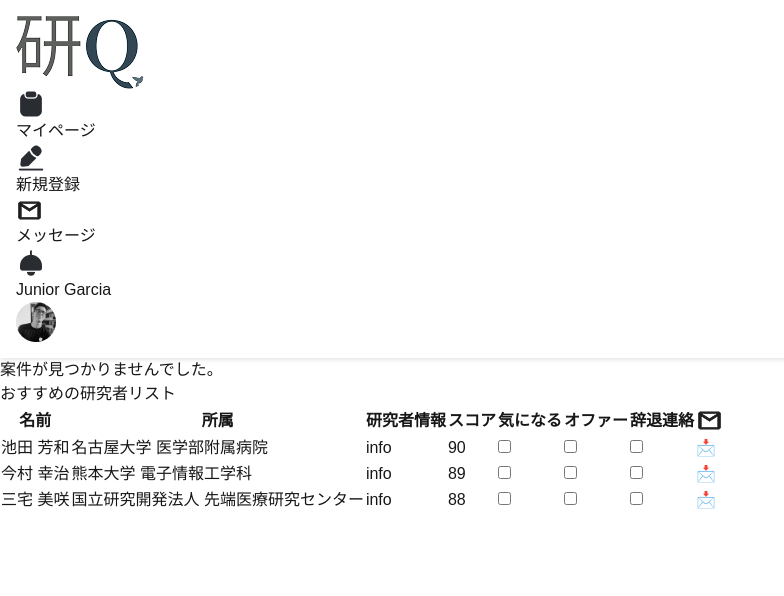
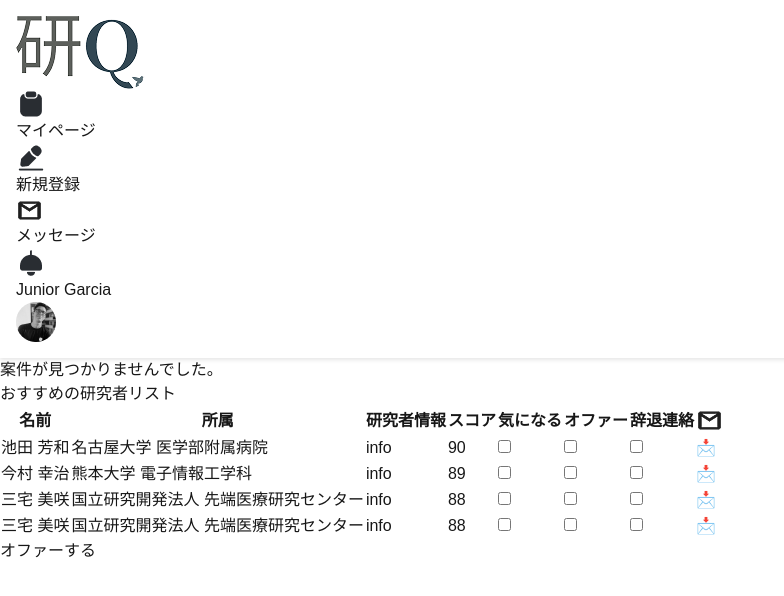
Before and after one commit to enakamizo/kenQ-app-frontend, a Next.js app: page /projects/1 in a window 1280 px wide. Shown: the top 596 px of the page, without its empty margins (0-784 px from the left). Built offline with nearby package versions, Linux system fonts and the light colour scheme.

Commit message:
選択肢とオファーするボタンを追加

```diff
--- a/src/components/MatchedResearchers.tsx
+++ b/src/components/MatchedResearchers.tsx
@@ -1,15 +1,33 @@
 "use client";
 
-import { useEffect, useState } from "react";
+import { useState } from "react";
 
 const dummyResearchers = [
   { id: "101", name: "池田 芳和", affiliation: "名古屋大学 医学部附属病院", score: 90 },
   { id: "102", name: "今村 幸治", affiliation: "熊本大学 電子情報工学科", score: 89 },
   { id: "103", name: "三宅 美咲", affiliation: "国立研究開発法人 先端医療研究センター", score: 88 },
+  { id: "104", name: "三宅 美咲", affiliation: "国立研究開発法人 先端医療研究センター", score: 88 },
 ];
 
 export default function MatchedResearchers({ projectId }: { projectId: string }) {
   const [researchers, setResearchers] = useState(dummyResearchers);
+  const [selectedResearchers, setSelectedResearchers] = useState<string[]>([]);
+  const [showPopup, setShowPopup] = useState(false);
+
+  // ✅ 研究者のオファーチェック変更時の処理
+  const handleCheckboxChange = (researcherId: string) => {
+    setSelectedResearchers((prev) =>
+      prev.includes(researcherId)
+        ? prev.filter((id) => id !== researcherId) // すでにチェックされていたら削除
+        : [...prev, researcherId] // チェックされたら追加
+    );
+  };
+
+  // ✅「オファーする」ボタンの処理
+  const handleOffer = () => {
+    if (selectedResearchers.length === 0) return; // チェックがない場合は何もしない
+    setShowPopup(true);
+  };
 
   return (
     <div className="p-6 bg-gray-50 rounded-lg shadow-md mt-6">
@@ -18,8 +36,8 @@ export default function MatchedResearchers({ projectId }: { projectId: string })
         <table className="w-full text-sm text-left border-collapse table-fixed">
           <thead className="bg-gray-100 text-xs">
             <tr className="border-b">
-              <th className="p-2 w-[125px] whitespace-nowrap">名前</th> {/* 名前の幅を固定 */}
-              <th className="p-2 min-w-[280px] break-words">所属</th> {/* 所属の幅を調整 */}
+              <th className="p-2 w-[125px] whitespace-nowrap">名前</th>
+              <th className="p-2 min-w-[280px] break-words">所属</th>
               <th className="p-2 w-[70px] text-center whitespace-nowrap">研究者情報</th>
               <th className="p-2 w-[70px] text-center">スコア</th>
               <th className="p-2 w-[70px] text-center">気になる</th>
@@ -42,22 +60,57 @@ export default function MatchedResearchers({ projectId }: { projectId: string })
                 </td>
                 <td className="p-2 text-center">{researcher.score}</td>
                 <td className="p-2 text-center">
-                  <input type="checkbox" className="form-checkbox h-5 w-5 text-blue-600" />
+                  <input type="checkbox" className="form-checkbox h-5 w-5 border-gray-300 accent-gray-500 rounded focus:ring-gray-400"/>
                 </td>
                 <td className="p-2 text-center">
-                  <input type="checkbox" className="form-checkbox h-5 w-5 text-blue-600" />
+                  <input
+                    type="checkbox"
+                    className="form-checkbox h-5 w-5 border-gray-300 accent-gray-500 rounded focus:ring-gray-400"
+                    onChange={() => handleCheckboxChange(researcher.id)}
+                    checked={selectedResearchers.includes(researcher.id)}
+                  />
                 </td>
                 <td className="p-2 text-center">
-                  <input type="checkbox" className="form-checkbox h-5 w-5 text-blue-600" />
+                  <input type="checkbox" className="form-checkbox h-5 w-5 border-gray-300 accent-gray-500 rounded focus:ring-gray-400" />
                 </td>
                 <td className="p-2 text-center">
-                  <button className="text-blue-600 hover:text-blue-800">📩</button>
+                  <button className="text-gray-600 hover:text-gray-800">📩</button>
                 </td>
               </tr>
             ))}
           </tbody>
         </table>
       </div>
+
+      {/* ✅ オファーするボタン */}
+      <div className="mt-4 flex justify-center">
+        <button
+          onClick={handleOffer}
+          disabled={selectedResearchers.length === 0} // ✅ チェックがないと無効化
+          className={`px-6 py-2 rounded-lg shadow-md transition duration-200 text-lg font-semibold ${
+            selectedResearchers.length === 0
+              ? "bg-gray-400 text-white cursor-not-allowed"
+              : "bg-gray-600 text-white hover:bg-gray-700"
+          }`}
+        >
+          オファーする
+        </button>
+      </div>
+
+      {/* ✅ オファー完了ポップアップ */}
+      {showPopup && (
+        <div className="fixed inset-0 flex items-center justify-center bg-gray-900 bg-opacity-50">
+          <div className="bg-white p-6 rounded-lg shadow-lg text-center max-w-xs">
+            <h2 className="text-xl font-bold mb-4">オファーしました！</h2>
+            <button
+              onClick={() => setShowPopup(false)}
+              className="w-full py-3 bg-gray-700 text-white rounded-lg shadow-md hover:bg-gray-600 transition duration-200"
+            >
+              閉じる
+            </button>
+          </div>
+        </div>
+      )}
     </div>
   );
 }
```
Also changed, not shown: src/components/RequestForm.tsx (+18 -3 lines).
